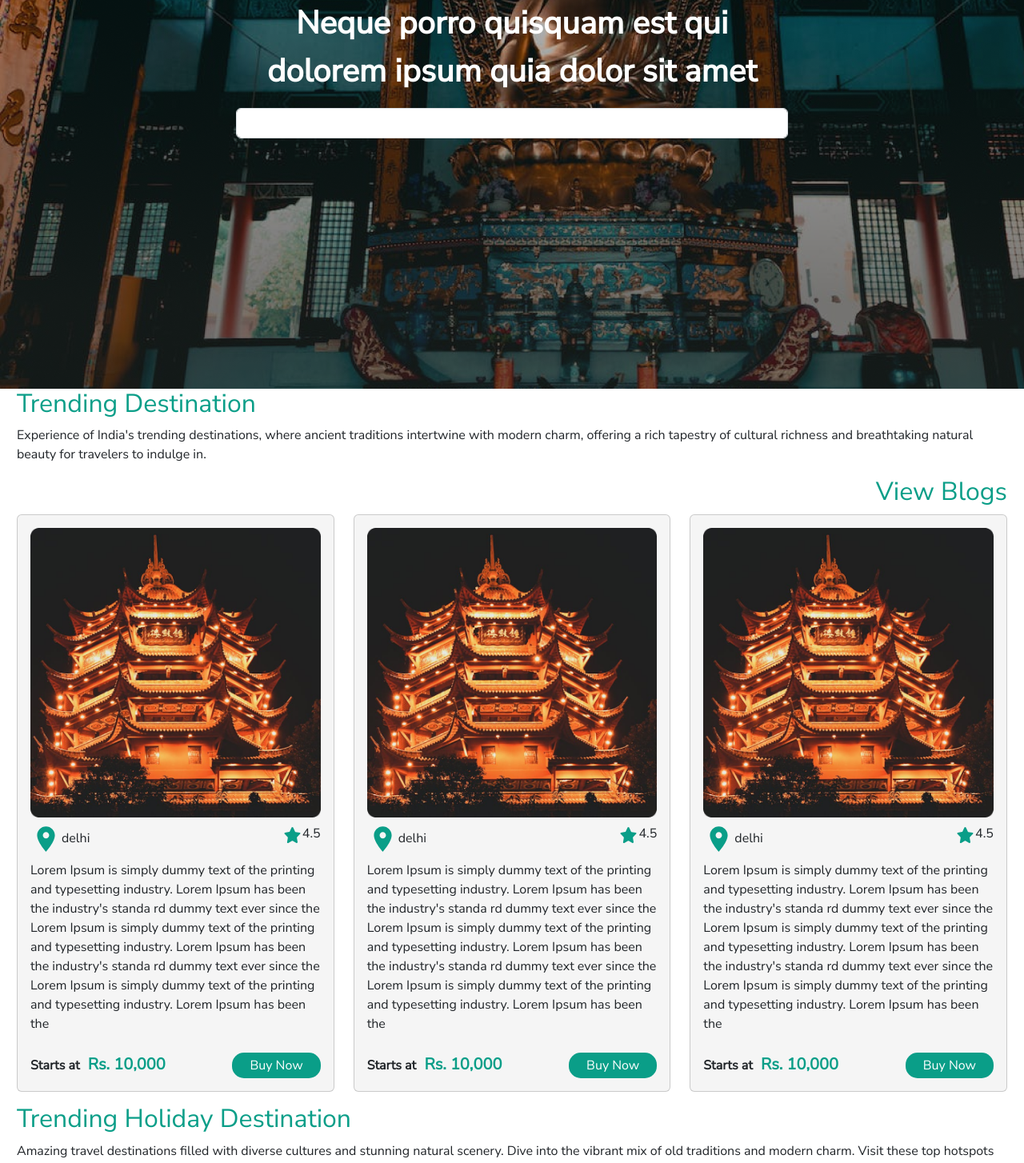
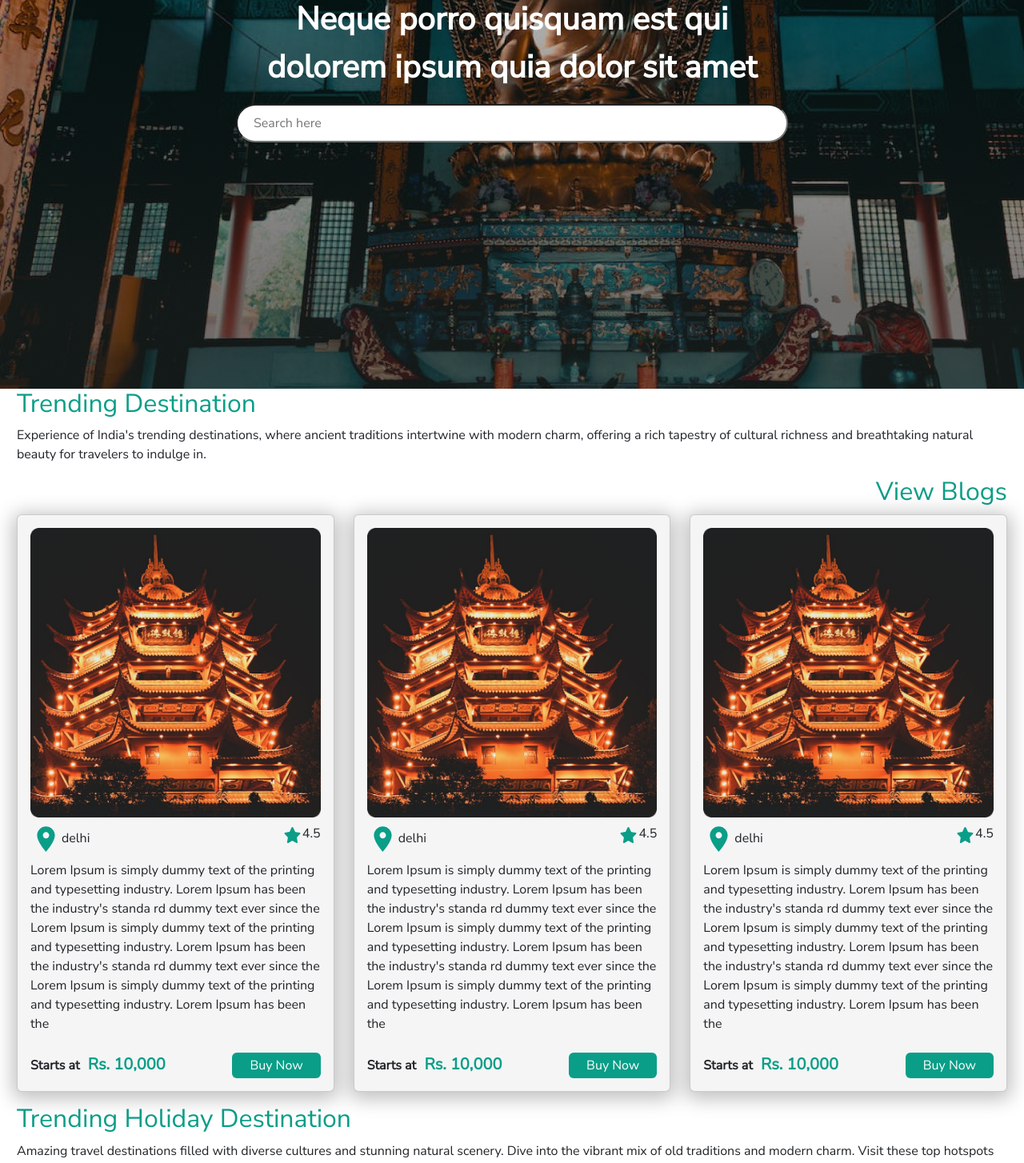
Before and after one commit to kuldeep-digipank/proppractice, a React (Create React App) app: page / in a window 1280 px wide. Shown: the part 400-1854 px from the top of the page at 80% size. Built offline with nearby package versions, Linux system fonts and the light colour scheme.

Commit message:
added contact

```diff
--- a/src/App.js
+++ b/src/App.js
@@ -9,6 +9,7 @@ import Footer from './Component/Footer/Footer';
 import Navbar from './Component/Navbar/Navbar';
 import Hero from './Component/Hero/Hero';
 import Testimonial from './Component/Testimonial/Testimonial';
+import Contact from './Component/Contact/Contact';
 
 function App() {
   return (
@@ -21,6 +22,7 @@ function App() {
         <Adventure />
         <Blog></Blog>
         <Testimonial />
+        <Contact />
         <Footer />
     </div>
   );
--- a/src/Component/Blog/Blog.js
+++ b/src/Component/Blog/Blog.js
@@ -13,7 +13,7 @@ function Blog() {
             <h2>Blog</h2>
             Experience a captivating journey with our engaging articles, practical tips, and inspiring stories. Let our blog fuel your desire for exploration, ensuring that your upcoming
             adventure transforms into a cherished and extraordinary lifetime memory. Immerse yourself and let wanderlust take you on an unforgettable ride.
-            <div className='row'>
+            <div className='row my-5'>
             <div className='col-lg-4'>
                     <Card image={img} location={loc} star={rating} paragraph={para} hasprice="true"></Card>
                     </div>
--- /dev/null
+++ b/src/Component/Contact/Contact.css
@@ -0,0 +1,32 @@
+.contact
+{
+
+}
+.contact p
+{
+    font-size: 48px;
+    color: #fff;
+}
+.contact-card
+{
+    border-radius: 12px;
+    background: rgba(255, 255, 255, 0.21);
+    padding:  20px;
+
+}
+.butn
+{
+    margin: 10px 0 60px 0;
+}
+.btn-pr
+{
+    border-radius:6px !important;
+}
+.card-body .form-control
+{
+    margin: 0px 0 30px 0;
+}
+.card-body input[type=text]
+{
+    padding: 0 0 0 30px !important;
+}
--- /dev/null
+++ b/src/Component/Contact/Contact.js
@@ -0,0 +1,32 @@
+import './Contact.css'
+import img from '../../images/png/Contact.png'
+import Button from '../Global/Button/Button';
+function Contact()
+{
+    return(
+        <div className="" style={{backgroundImage:`url(${img})`}}>
+            <div className='contact app-container'>
+                <div className='row'>
+                    <div className='col-lg-6 d-flex align-items-center'>
+                    <p>Feel Free to Contact us, or
+                    Just Fill in Your Details</p>
+                    </div>
+                    <div className='col-lg-6'>
+                        <div className=' contact-card m-2 my-4'>
+                            <div className='card-body'>
+                                <input className='form-control'/>
+                                <input className='form-control'/>
+                                <input className='form-control'/>
+                                <div className='d-flex justify-content-end butn'>
+                                <Button>Register</Button>
+                                </div>
+                            </div>
+                        </div>
+                    </div>
+                </div>
+
+            </div>
+        </div>
+    )
+}
+export default Contact;
--- a/src/Component/Global/Button/Button.js
+++ b/src/Component/Global/Button/Button.js
@@ -1,9 +1,9 @@
 import './Button.css'
-function Button()
+function Button({children})
 {
     return(
 
-        <button className="btn btn-pr">Buy Now</button>
+        <button className="btn btn-pr">{children}</button>
     )
 }
 export default Button;
--- a/src/Component/Global/Card/Card.css
+++ b/src/Component/Global/Card/Card.css
@@ -17,3 +17,9 @@
 
     color: #0A9E88;
 }
+.blog-card
+{
+    box-shadow: 0px 4px 23px 5px rgba(0, 0, 0, 0.25);
+
+
+}
--- a/src/Component/Global/Card/Card.js
+++ b/src/Component/Global/Card/Card.js
@@ -5,7 +5,7 @@ import star from '../../../images/svg/star.svg'
 
 function Card(prop) {
     return (
-        <div className="card rounded">
+        <div className="card rounded blog-card">
             <div className="card-body">
                 <div className='image'>
                     <img src={prop.image} className='img-fluid'></img>
@@ -35,7 +35,7 @@ function Card(prop) {
                         <span className='price'>&nbsp;&nbsp;Rs. {prop.price}</span>
 
                     </div>
-                    <Button></Button>
+                    <Button>Buy Now</Button>
                 </div>
                 }
             </div>
--- a/src/Component/Hero/Hero.css
+++ b/src/Component/Hero/Hero.css
@@ -23,7 +23,13 @@ background: linear-gradient(180deg, rgba(0, 0, 0, 0.00) 0%, #1F1D1B 82.72%) !imp
     color: #fff;
     font-weight: 700;
 }
-.inp
+.input-hero
 {
     width: 690px;
+    padding: 10px 20px 10px 20px;
+    border-radius: 30px;
 }
+.input-hero[type=text]
+{
+    font-weight: bold;
+}
--- a/src/Component/Hero/Hero.js
+++ b/src/Component/Hero/Hero.js
@@ -9,7 +9,7 @@ function Hero() {
         <p className='text-center'>Neque porro quisquam est qui dolorem ipsum
         quia dolor sit amet</p>
         <div className='inp d-flex justify-content-center '>
-        <input className='form-control '/>
+        <input className='input-hero ' placeholder='Search here'/>
         </div>
         </div>
     </div>
```
Also changed, not shown: src/images/png/Contact.png (added).
